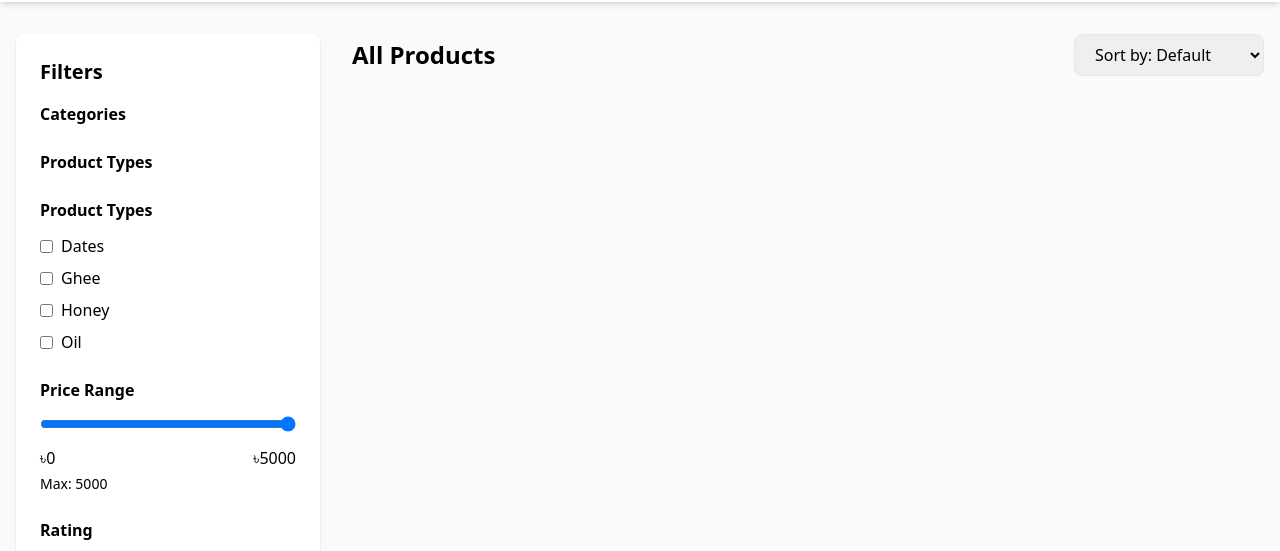
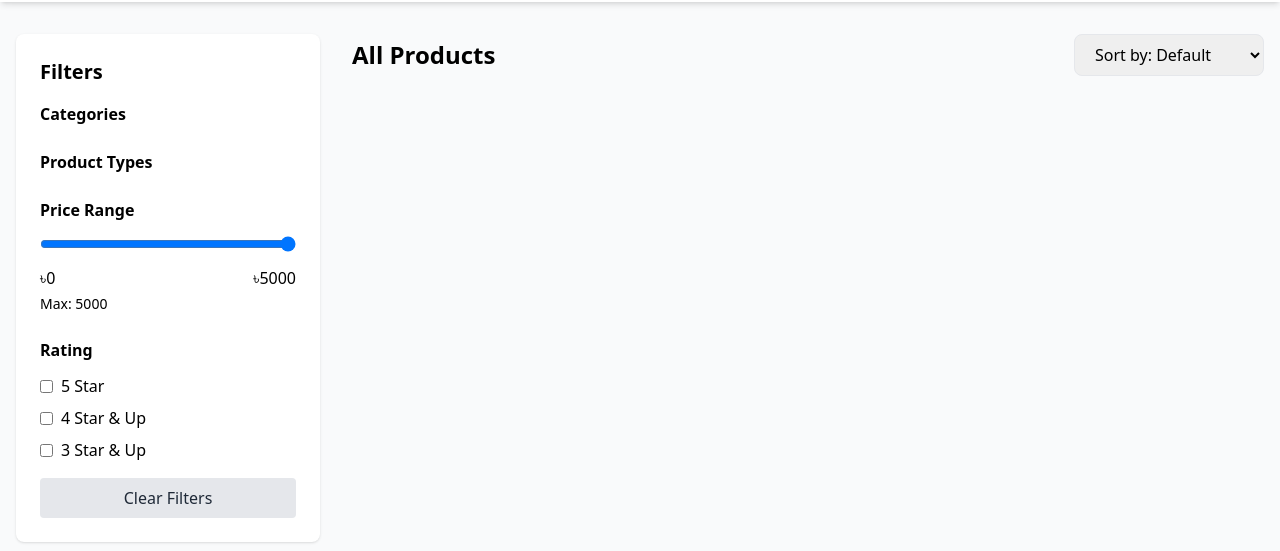
Before and after one commit to ha661bibullah/khejur-ghee-semai, a plain HTML site: page frontend/shop.html in a window 1280 px wide. Shown: the part 78-629 px from the top of the page. Drawn offline with nearby package versions, Linux system fonts and the light colour scheme; no server answers.

Commit message:
new update3

```diff
--- a/frontend/shop.html
+++ b/frontend/shop.html
@@ -71,16 +71,6 @@
   <div class="space-y-2" id="subcategoryFilters"></div>
 </div>
 
-                   <!-- Inside the filters sidebar, replace the Product Types section with: -->
-<div class="mb-6">
-    <h3 class="font-semibold mb-3">Product Types</h3>
-    <div class="space-y-2">
-        <label class="flex items-center"><input type="checkbox" value="dates" class="mr-2 filter-subcategory"> Dates</label>
-        <label class="flex items-center"><input type="checkbox" value="ghee" class="mr-2 filter-subcategory"> Ghee</label>
-        <label class="flex items-center"><input type="checkbox" value="honey" class="mr-2 filter-subcategory"> Honey</label>
-        <label class="flex items-center"><input type="checkbox" value="oil" class="mr-2 filter-subcategory"> Oil</label>
-    </div>
-</div>
 
                     <div class="mb-6">
                         <h3 class="font-semibold mb-3">Price Range</h3>
```
